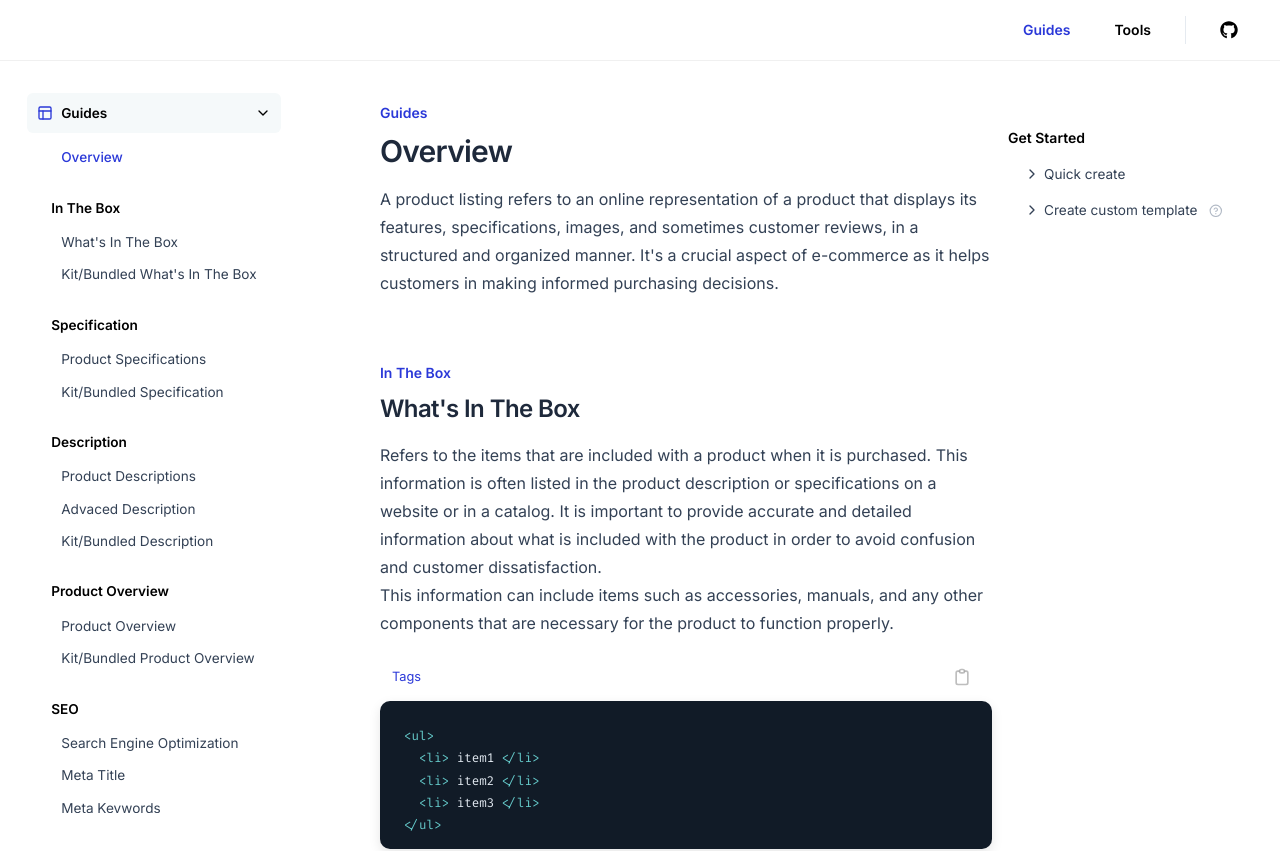
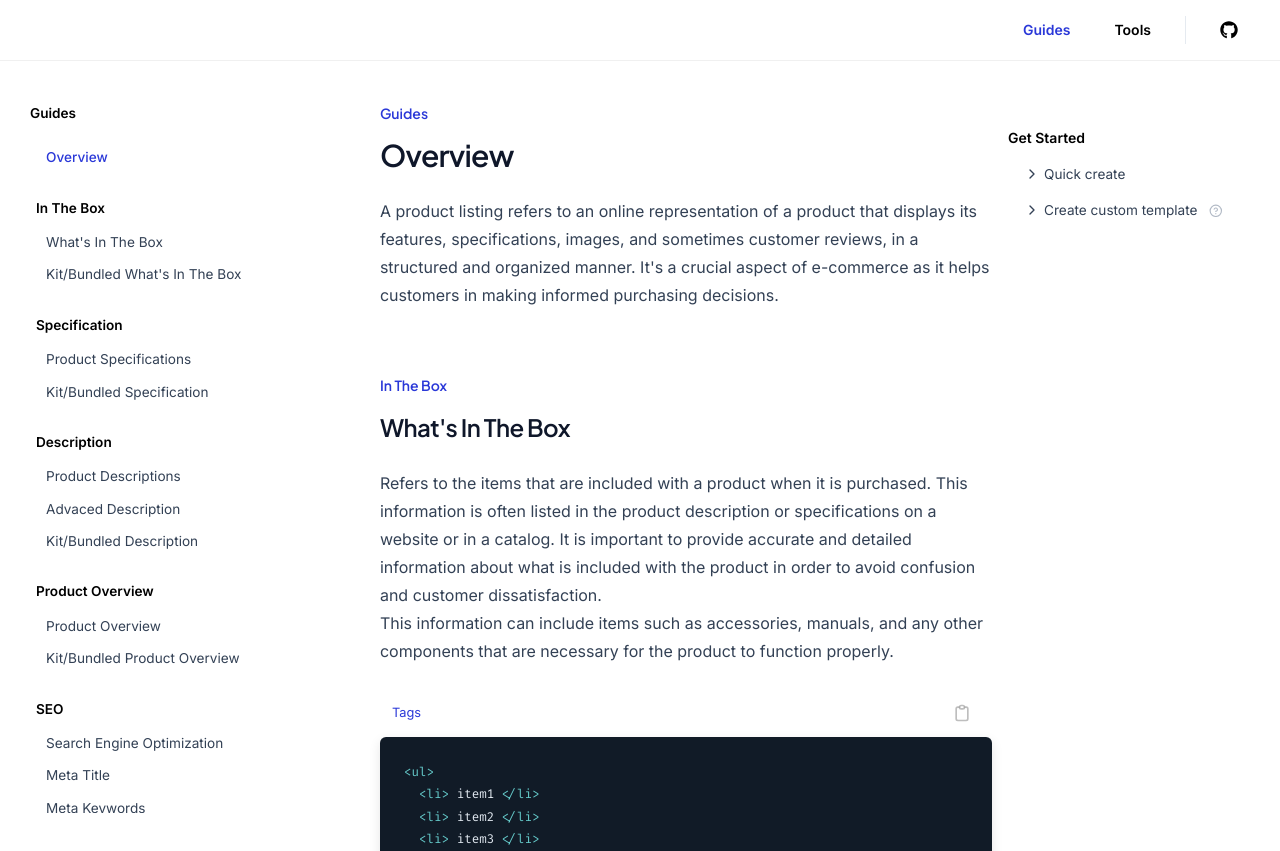
Before and after one commit to rogelcristobal/digiDirect-vite, a React (Vite) app: page /product-listing/documentation in a window 1280 px wide. Shown: the top 851 px of the page. Built offline with nearby package versions, Linux system fonts and the light colour scheme.

Commit message:
minor changes

```diff
--- a/src/components/Codeblock.jsx
+++ b/src/components/Codeblock.jsx
@@ -9,7 +9,7 @@ const Codeblock = ({ template }) => {
     paddingLeft: "1.5rem",
     paddingTop: "1.5rem",
     // paddingBottom:'1.5rem',
-    borderRadius: "10px",
+    // borderRadius: "10px",
     fontSize: "0.785rem",
     lineHeight: "1.4rem",
     whiteSpace: "pre",
@@ -56,7 +56,7 @@ const Codeblock = ({ template }) => {
   }, [copyIsClicked]);
   return (
     <div
-      className="mb-8 mt-4   relative  "
+      className="mb-8 mt-6   relative  "
     >
        <div className="h-12  relative w-full  flex items-center justify-start text-[0.8rem]   gap-0">
 
--- a/src/components/Documentation.jsx
+++ b/src/components/Documentation.jsx
@@ -43,7 +43,7 @@ const Documentation = () => {
         </div>
 
         {/* content */}
-        <div className="box-border space-y-14 pb-52">
+        <div className="box-border space-y-20 pb-52">
           {state.sections.map((item, id) => (
             <Section
               key={id}
--- a/src/components/DropDown.jsx
+++ b/src/components/DropDown.jsx
@@ -29,33 +29,27 @@ const DropDown = ({ children, dropDownTitle, icon, initialState }) => {
     <>
     <button
       onClick={handleToggle}
-      className={`relative text-[1rem] w-full flex-col flex items-start justify-center rounded-md font-[500]   py-2.5  px-2.5 box-border  font-inter ${state&&'bg-[#f5f9fa]'}  mb-2`}
+      className={`relative text-[1rem] w-full flex-col flex items-start justify-center rounded-md font-[500]   py-2.5  px-2.5 box-border  font-inter
+        mb-2`}
     >
-      <div className="flex items-center w-full justify-between">
+      {/* ${state&&'bg-[#f5f9fa]'} */}
+
+      <div className="flex items-center w-full justify-start">
         <div className="flex items-center gap-2">
-          <div
+          {/* <div
           className={`h-fit w-fit  ${
             state ? "text-[#2a38d8] " : "text-slate-900"
           }`}
         >
           {icon}
-        </div>
+        </div> */}
         <p
           className={` text-[0.85rem] font-[600] box-border   text-left font-inter capitalize `}
         >
           {dropDownTitle}
         </p>
         </div>
-        <motion.div
-          initial={{
-            rotate: -90,
-          }}
-          animate={{
-            rotate: state ? 0 : -90,
-          }}
-        >
-          <FiChevronDown />
-        </motion.div>
+        {/* <motion.dsdiv> */}
       </div>
 
     </button>
@@ -68,7 +62,7 @@ const DropDown = ({ children, dropDownTitle, icon, initialState }) => {
             initial="hidden"
             exit="unMount"
             onClick={(event)=>event.stopPropagation()}
-            className="w-full  block overflow-hidden pl-6 box-border   mb-2"
+            className="w-full  block overflow-hidden pl-4 box-border   mb-2"
           >
             {children}
           </motion.div>
--- a/src/components/Section.jsx
+++ b/src/components/Section.jsx
@@ -98,17 +98,17 @@ const Section = ({
 
       className="flex-auto  box-border pb-0   scroll-mt-24  "
     >
-      {category && (
+      {category &&  (
         <p
-          className="text-sm leading-[24px] capitalize font-inter font-[600] mb-2 text-[#2a38d8]"
+          className="text-sm leading-[24px] capitalize font-plus font-[600] mb-3 text-[#2a38d8]"
         >
           {category}
         </p>
       )}
       <h2
         href={hash} //category
-        className={`text-slate-800  capitalize tracking-tight font-[600] mb-4
-        ${header ? "text-3xl" : child ? "text-lg" : "text-2xl"}`}
+        className={`text-slate-900 font-plus capitalize tracking-tight font-[600] mb-6
+        ${header ? "text-3xl" : child ? "text-lg" : "text-[1.5rem]"}`}
       >
         {title}
       </h2>
--- a/src/components/Sidebar.jsx
+++ b/src/components/Sidebar.jsx
@@ -8,7 +8,7 @@ const Sidebar = () => {
   return (
     <div className="h-[calc(100vh-3rem)] sticky top-[3.8rem]    box-border  w-[26rem]   ">
       {/*sidebar content */}
-      <nav className=" h-full w-full  px-[1.7rem] overflow-y-auto  box-border  ">
+      <nav className=" h-full w-full  px-[1.250rem] overflow-y-auto  box-border  ">
         {/* items */}
         <div className=" pt-8  h-full w-full  font-inter ">
           <div className="w-full box-border   h-full ">
```
